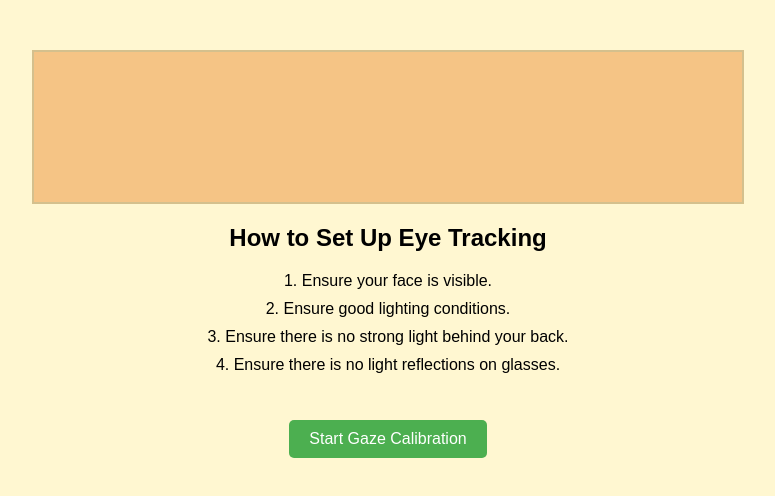
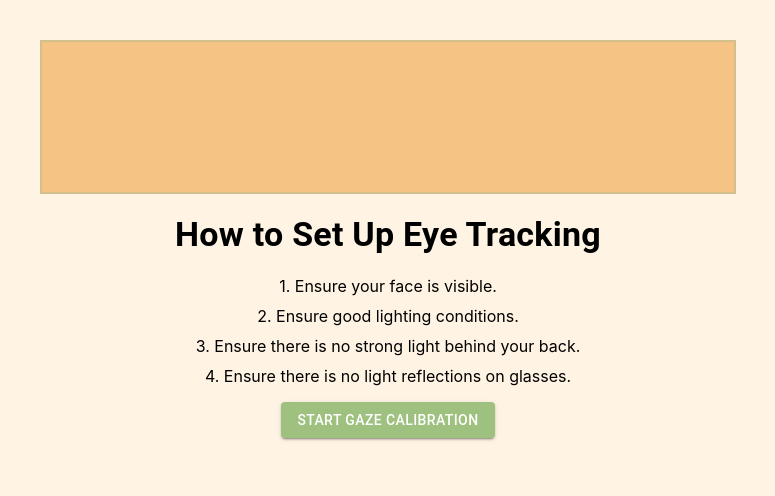
Before and after one commit to asma71612/cognitive-decline-monitoring, a React (Create React App) app in the folder react_frontend/: page / in a window 1280 px wide. Shown: the top 496 px of the page, without its empty margins (252-1027 px from the left). Built offline with nearby package versions, Linux system fonts and the light colour scheme.

Commit message:
Adding home page and calibration page basics

```diff
--- a/react_frontend/package.json
+++ b/react_frontend/package.json
@@ -3,6 +3,9 @@
   "version": "0.1.0",
   "private": true,
   "dependencies": {
+    "@emotion/react": "^11.13.5",
+    "@emotion/styled": "^11.13.5",
+    "@mui/material": "^6.1.9",
     "@testing-library/jest-dom": "^5.17.0",
     "@testing-library/react": "^13.4.0",
     "@testing-library/user-event": "^13.5.0",
--- a/react_frontend/src/App.css
+++ b/react_frontend/src/App.css
@@ -1,58 +1,11 @@
 /* General styling */
 body {
-  font-family: Arial, sans-serif;
+  font-family: 'Inter', sans-serif; /* Set font to Inter */
   margin: 0;
   padding: 0;
-  background-color: #fff7d1; /* Pale yellow background */
+  background-color: #FFF3E3; /* Pale yellow background */
 }
 
-/* Container for the Welcome Page */
-.welcome-container {
-  text-align: center;
-  padding: 50px;
-}
-
-.camera-position-rectangle {
-  width: 60%;
-  height: 150px;
-  background-color: #F5C485; /* Light yellow rectangle */
-  margin: 0 auto;
-  border: 2px solid #d4c08d;
-}
-
-.title {
-  font-size: 24px;
-  font-weight: bold;
-  margin-top: 20px;
-}
-
-.instruction-list {
-  list-style-type: none;
-  padding: 0;
-  font-size: 16px;
-  margin-top: 20px;
-}
-
-.instruction-list li {
-  margin-bottom: 10px;
-}
-
-.start-button {
-  padding: 10px 20px;
-  font-size: 16px;
-  background-color: #4caf50;
-  color: white;
-  border: none;
-  border-radius: 5px;
-  margin-top: 30px;
-  cursor: pointer;
-}
-
-.start-button:hover {
-  background-color: #45a049;
-}
-
-/* Previous App styles */
 .App {
   text-align: center;
 }
--- a/react_frontend/src/App.js
+++ b/react_frontend/src/App.js
@@ -1,29 +1,18 @@
-import React from "react";
-import "./App.css"; // Ensure you're importing the updated CSS file
+import React from 'react';
+import { BrowserRouter as Router, Route, Routes } from 'react-router-dom';
+import HomePage from './pages/HomePage';
+import CalibrationPage from './pages/CalibrationPage';
+import './App.css'; // Global styles
 
-function App() {
+const App = () => {
   return (
-    <div className="welcome-container">
-      {/* Camera Position Rectangle */}
-      <div className="camera-position-rectangle"></div>
-
-      {/* Title */}
-      <div className="title">How to Set Up Eye Tracking</div>
-
-      {/* Instruction List */}
-      <ul className="instruction-list">
-        <li>1. Ensure your face is visible.</li>
-        <li>2. Ensure good lighting conditions.</li>
-        <li>3. Ensure there is no strong light behind your back.</li>
-        <li>4. Ensure there is no light reflections on glasses.</li>
-      </ul>
-
-      {/* Button */}
-      <button className="start-button" onClick={() => alert("Start Gaze Calibration")}>
-        Start Gaze Calibration
-      </button>
-    </div>
+    <Router>
+      <Routes>
+        <Route path="/" element={<HomePage />} />
+        <Route path="/calibration" element={<CalibrationPage />} />
+      </Routes>
+    </Router>
   );
-}
+};
 
 export default App;
--- a/react_frontend/src/index.js
+++ b/react_frontend/src/index.js
@@ -1,17 +1,11 @@
 import React from 'react';
-import ReactDOM from 'react-dom/client';
+import ReactDOM from 'react-dom';
 import './index.css';
 import App from './App';
-import reportWebVitals from './reportWebVitals';
 
-const root = ReactDOM.createRoot(document.getElementById('root'));
-root.render(
+ReactDOM.render(
   <React.StrictMode>
     <App />
-  </React.StrictMode>
+  </React.StrictMode>,
+  document.getElementById('root')
 );
-
-// If you want to start measuring performance in your app, pass a function
-// to log results (for example: reportWebVitals(console.log))
-// or send to an analytics endpoint. Learn more: https://bit.ly/CRA-vitals
-reportWebVitals();
--- /dev/null
+++ b/react_frontend/src/pages/CalibrationPage.css
@@ -0,0 +1,5 @@
+/* Calibration Page styling (currently minimal) */
+.calibration-container {
+    text-align: center;
+    padding: 20px;
+  }
--- a/react_frontend/src/pages/CalibrationPage.js
+++ b/react_frontend/src/pages/CalibrationPage.js
@@ -1,11 +1,14 @@
 import React from 'react';
+import { Container, Typography } from '@mui/material';
 
-function CalibrationPage() {
-    return (
-        <div>
-            <h1>Calibration Phase</h1>
-        </div>
-    );
-}
+const CalibrationPage = () => {
+  return (
+    <Container>
+      <Typography variant="h4" align="center" gutterBottom>
+        Calibration Page
+      </Typography>
+    </Container>
+  );
+};
 
 export default CalibrationPage;
--- /dev/null
+++ b/react_frontend/src/pages/HomePage.css
@@ -0,0 +1,41 @@
+/* Styling for the HomePage */
+.home-container {
+    padding: 20px;
+    text-align: center;
+  }
+
+  .camera-position-rectangle {
+    width: 60%;
+    height: 150px;
+    background-color: #F5C485; /* Light yellow rectangle */
+    margin: 20px auto;
+    border: 2px solid #d4c08d;
+  }
+
+  .title {
+    font-size: 24px;
+    font-weight: bold; /* Ensure it's bold */
+    margin-top: 20px;
+  }
+
+  .instruction-list {
+    list-style-type: none;
+    padding: 0;
+    font-size: 16px;
+    margin-top: 20px;
+  }
+
+  .instruction-list li {
+    margin-bottom: 10px;
+  }
+
+  .start-button {
+    padding: 10px 20px;
+    font-size: 16px;
+    background-color: #9EC180 !important;
+    color: white;
+    border: none;
+    border-radius: 5px;
+    margin-top: 30px;
+    cursor: pointer;
+  }
--- /dev/null
+++ b/react_frontend/src/pages/HomePage.js
@@ -0,0 +1,31 @@
+import React from 'react';
+import { Button, Container, Typography } from '@mui/material';
+import './HomePage.css'; // Import specific CSS for this page
+
+const HomePage = () => {
+  return (
+    <Container className="home-container">
+      <div className="camera-position-rectangle"></div>
+      <Typography variant="h4" align="center" sx={{ fontWeight: 'bold' }}>
+        How to Set Up Eye Tracking
+      </Typography>
+
+      <ul className="instruction-list">
+        <li>1. Ensure your face is visible.</li>
+        <li>2. Ensure good lighting conditions.</li>
+        <li>3. Ensure there is no strong light behind your back.</li>
+        <li>4. Ensure there is no light reflections on glasses.</li>
+      </ul>
+      <Button
+        variant="contained"
+        color="primary"
+        className="start-button"
+        onClick={() => window.location.href = '/calibration'}
+      >
+        Start Gaze Calibration
+      </Button>
+    </Container>
+  );
+};
+
+export default HomePage;
```
Also changed, not shown: react_frontend/src/pages/WelcomePage.js (deleted, +0 -15 lines), 1 other file (tests, documents, lock files or other folders).
